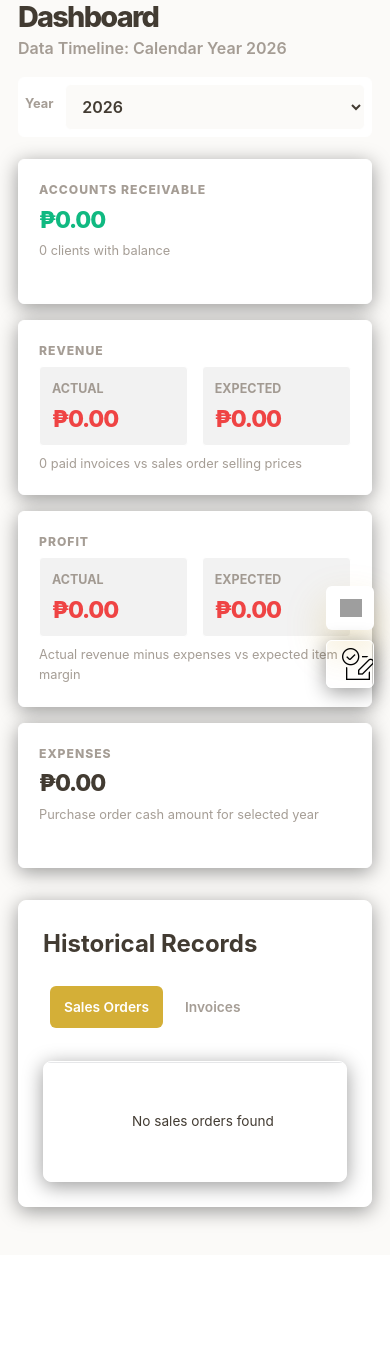
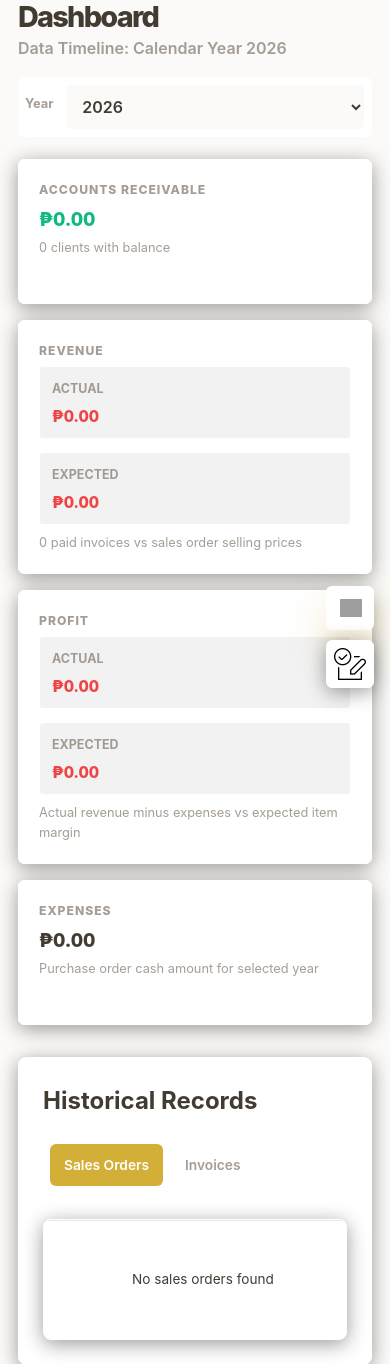
Before and after one commit to Ashby-Gwen/404Dashboard2.0, a Flask app: page /dashboard in a window 390 px wide. Shown: the part 140-1504 px from the top of the page. Before the commit the page ends 1366 px from the top, so only its background shows below. Run offline with Flask 3, Linux system fonts and the light colour scheme; the visitor is signed in with stand-in values (Sample User, id 1); tables that the repository leaves empty hold one stand-in row (values such as "Sample post"); grey boxes are pictures that could not be loaded.

Commit message:
Fic dashboard KPI display. smoother transition of evaluation icon.

```diff
--- a/static/css/styles.css
+++ b/static/css/styles.css
@@ -1346,7 +1346,7 @@ button.is-loading,
     white-space: pre-wrap;
 }
 
-.evaluation-launcher {
+.evaluation-launcher.btn-outline {
     position: fixed;
     right: 1rem;
     bottom: 1rem;
@@ -1361,21 +1361,30 @@ button.is-loading,
     min-height: 48px;
     overflow: hidden;
     padding: 7px;
+    background: var(--card-bg) !important;
+    border: var(--border-width, 1px) solid var(--border-color) !important;
+    color: var(--text-main) !important;
     white-space: nowrap;
     box-shadow: var(--shadow);
     transition:
-        width 0.2s ease,
-        gap 0.2s ease,
-        box-shadow 0.2s ease;
-}
-
-.evaluation-launcher:hover,
-.evaluation-launcher:focus-visible {
+        width 180ms ease,
+        gap 180ms ease,
+        background-color 180ms ease,
+        border-color 180ms ease,
+        color 180ms ease,
+        box-shadow 180ms ease !important;
+}
+
+.evaluation-launcher.btn-outline:hover,
+.evaluation-launcher.btn-outline:focus-visible {
     width: 168px;
     gap: 9px;
-}
-
-.evaluation-launcher:focus-visible {
+    background: var(--accent-muted) !important;
+    border-color: var(--accent-main) !important;
+    color: var(--accent-main) !important;
+}
+
+.evaluation-launcher.btn-outline:focus-visible {
     outline: 3px solid color-mix(in srgb, var(--orange) 38%, transparent);
     outline-offset: 3px;
 }
@@ -1395,9 +1404,9 @@ button.is-loading,
     font-size: 0.82rem;
     font-weight: 750;
     line-height: 1;
-    /* transition:
-        max-width 0.2s ease,
-        opacity 0.15s ease; */
+    transition:
+        max-width 180ms ease,
+        opacity 120ms ease;
 }
 
 .evaluation-launcher:hover .evaluation-launcher-label,
--- a/templates/dashboard.html
+++ b/templates/dashboard.html
@@ -13,35 +13,52 @@
     <style>
         .stats-grid {
             display: grid;
-            grid-template-columns: repeat(auto-fit, minmax(250px, 1fr));
+            grid-template-columns: minmax(0, 1fr);
             gap: 1rem;
             margin-bottom: 2rem;
         }
 
         .stat-card {
             min-width: 0;
-            overflow: hidden;
+            height: auto;
+            overflow: visible;
+            container-type: inline-size;
         }
 
         .stat-card .stat-value {
             max-width: 100%;
-            line-height: 1.1;
-            white-space: nowrap;
-            overflow: hidden;
-            text-overflow: clip;
-            font-size: clamp(0.9rem, 2vw, 1.8rem);
+            line-height: 1.15;
+            white-space: normal;
+            overflow: visible;
+            overflow-wrap: anywhere;
+            word-break: normal;
+            font-size: clamp(1.2rem, 2vw, 1.8rem) !important;
+            font-variant-numeric: tabular-nums;
+            letter-spacing: 0 !important;
         }
 
         .stat-card .stat-value.value-long {
-            font-size: clamp(0.68rem, 1.25vw, 1.05rem);
+            font-size: clamp(1.05rem, 1.7vw, 1.5rem) !important;
         }
 
         .stat-card .stat-value.value-xl {
-            font-size: clamp(0.56rem, 1vw, 0.82rem);
+            font-size: clamp(0.98rem, 1.45vw, 1.3rem) !important;
         }
 
         .stat-card .stat-value.value-xxl {
-            font-size: clamp(0.48rem, 0.82vw, 0.68rem);
+            font-size: clamp(0.92rem, 1.2vw, 1.15rem) !important;
+        }
+
+        @media (min-width: 640px) {
+            .stats-grid {
+                grid-template-columns: repeat(2, minmax(250px, 1fr));
+            }
+        }
+
+        @media (min-width: 1200px) {
+            .stats-grid {
+                grid-template-columns: repeat(4, minmax(250px, 1fr));
+            }
         }
 
         .stat-card.clickable {
@@ -182,7 +199,7 @@
 
         .kpi-pair {
             display: grid;
-            grid-template-columns: repeat(2, minmax(0, 1fr));
+            grid-template-columns: minmax(0, 1fr);
             gap: 0.85rem;
             margin-top: 0.35rem;
         }
@@ -203,8 +220,20 @@
         }
 
         .kpi-pair .stat-value {
-            font-size: clamp(0.64rem, 1.15vw, 0.95rem);
-            line-height: 1.1;
+            font-size: clamp(1rem, 1.35vw, 1.2rem) !important;
+            line-height: 1.15;
+        }
+
+        @container (min-width: 300px) {
+            .kpi-pair {
+                grid-template-columns: repeat(2, minmax(0, 1fr));
+            }
+        }
+
+        @media (max-width: 639px) {
+            .kpi-pair {
+                grid-template-columns: minmax(0, 1fr);
+            }
         }
     </style>
 </head>
```
Also changed, not shown: tests/ui_fixes_check.py (+16 -2 lines).
